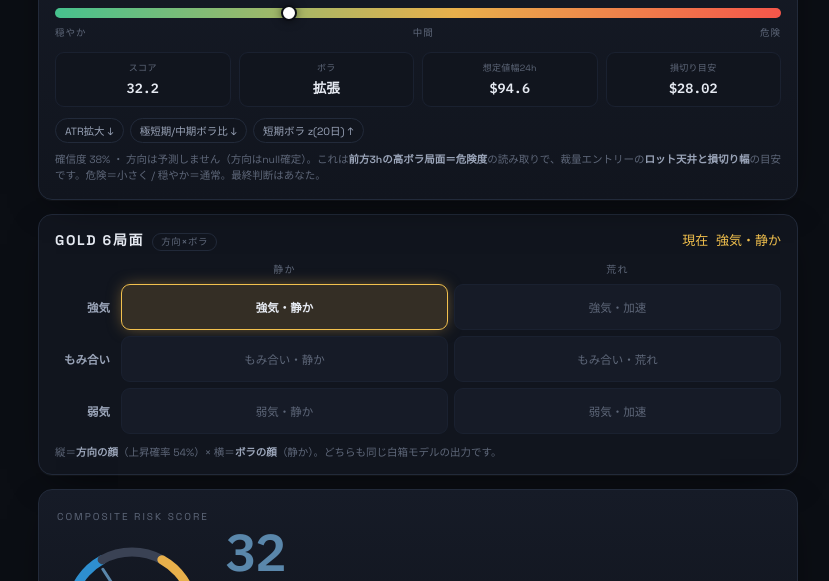
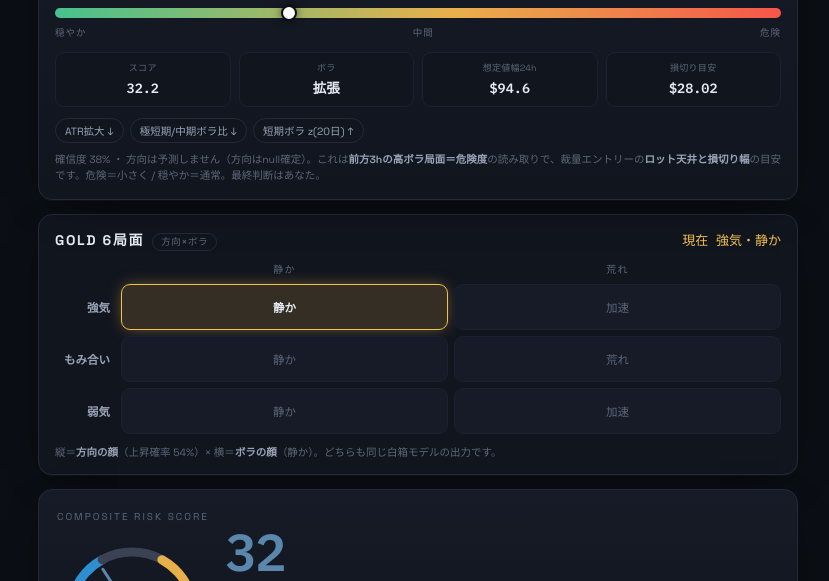
Before and after one commit to elgrandpapa-cloud/roro-data, a plain HTML site: page index.html in a window 1280 px wide. Shown: the part 188-769 px from the top of the page, without its empty margins (222-1051 px from the left). Drawn offline with Linux system fonts and the light colour scheme.

Commit message:
update index.html

```diff
--- a/index.html
+++ b/index.html
@@ -771,7 +771,7 @@
   el.style.display='block';
   const rowsL = ['強気','もみ合い','弱気'];
   const colsL = ['静か','荒れ'];
-  const names = [['強気・静か','強気・加速'],['もみ合い・静か','もみ合い・荒れ'],['弱気・静か','弱気・加速']];
+  const names = [['静か','加速'],['静か','荒れ'],['静か','加速']];
   const cr = gf.regime_row, cc = gf.regime_col;
   let html = '<div></div>';
   colsL.forEach(c => html += `<div class="g6-colh">${c}</div>`);
```
